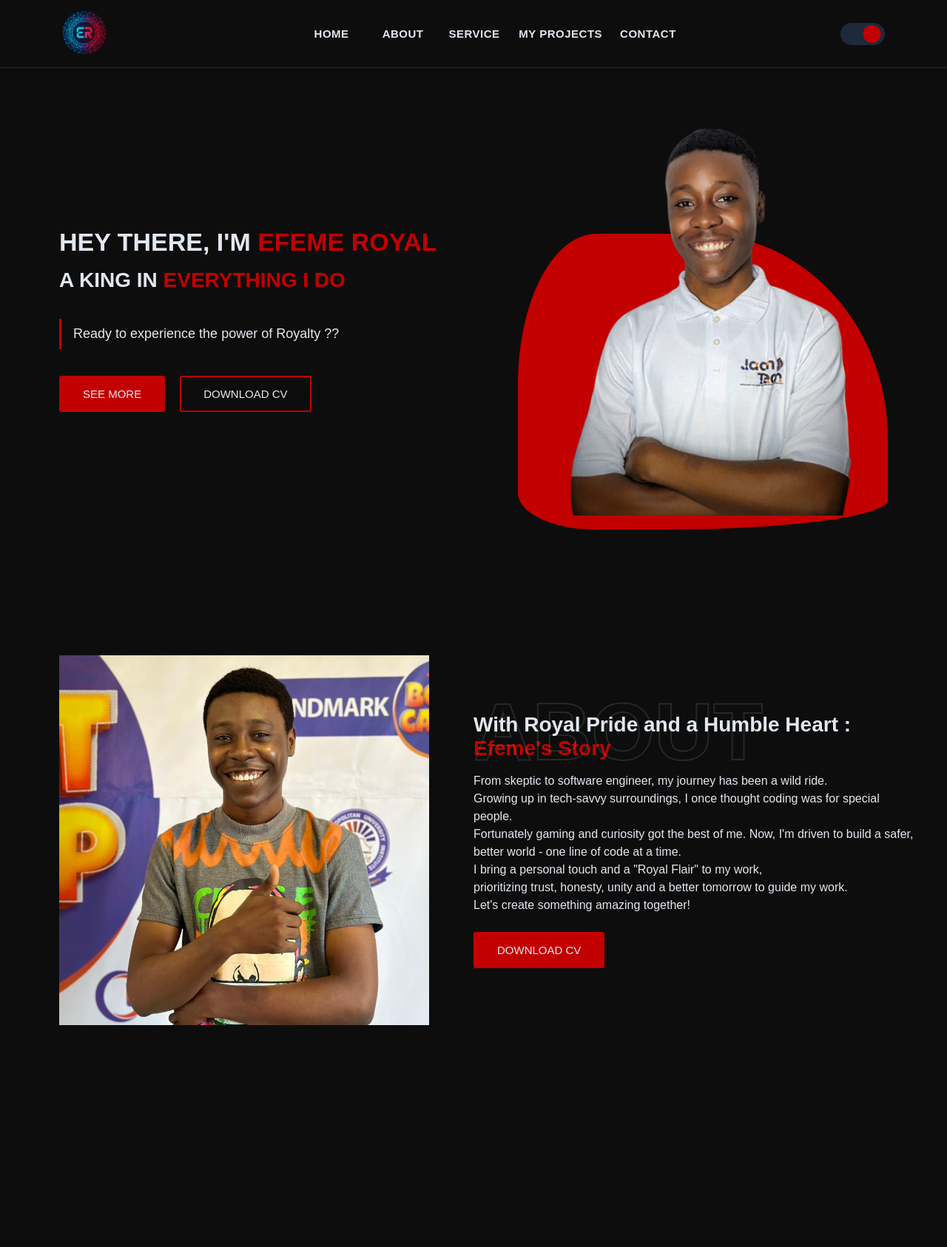
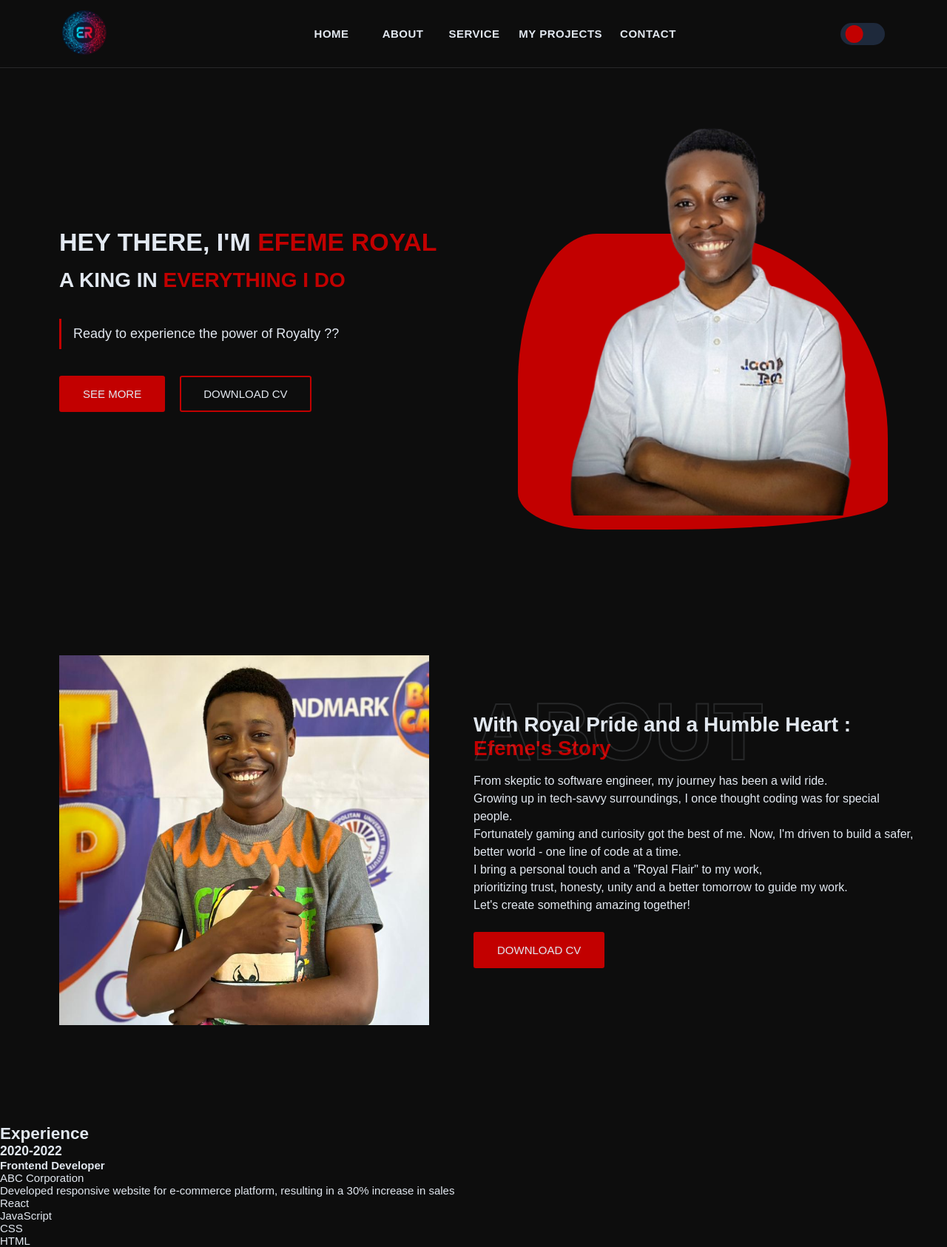
Before and after one commit to efemeroyal/myPortfolio, a React (Create React App) app: page / in a window 1280 px wide. Shown: the whole page at 74% size. Before the commit the page ends 1520 px from the top, so only its background shows below. Built offline with nearby package versions, Linux system fonts and the light colour scheme.

Commit message:
Portfolio ^v1.0.1 successfully pushed

```diff
--- a/src/App.css
+++ b/src/App.css
@@ -85,7 +85,7 @@ header .logo {
 
 h2::before {
   position: absolute;
-  content: attr(data-bgText);
+  content: attr(data-bgtext);
   width: max-content;
   height: max-content;
   font-size: 11rem;
--- a/src/App.js
+++ b/src/App.js
@@ -2,13 +2,30 @@ import "./App.css";
 import NavBar from "./components/NavBar";
 import Hero from "./components/Hero";
 import About from "./components/About";
+import { useEffect, useState } from "react";
+import Experiences from "./components/Experiences";
 
 export default function App() {
+  const [theme, setTheme] = useState("dark");
+
+  useEffect(
+    function () {
+      document.body.className = theme;
+    },
+    [theme]
+  );
+
+  const toggleTheme = () => {
+    setTheme(theme === "light" ? "dark" : "light");
+    document.querySelector(".theme-toggler").classList.toggle("active");
+  };
+
   return (
     <div className="App">
-      <NavBar />
+      <NavBar switchTheme={toggleTheme} />
       <Hero />
       <About />
+      <Experiences />
     </div>
   );
 }
--- a/src/components/About.js
+++ b/src/components/About.js
@@ -8,7 +8,7 @@ function About() {
       </div>
 
       <div className="right">
-        <h2 data-bgText="ABOUT">
+        <h2 data-bgtext="ABOUT">
           With Royal Pride and a Humble Heart : <br />
           <span className="highlight">Efeme's Story</span>
         </h2>
--- /dev/null
+++ b/src/components/Experiences.js
@@ -0,0 +1,34 @@
+function Experiences() {
+  const experiences = [
+    {
+      dateRange: "2020-2022",
+      jobTitle: "Frontend Developer",
+      company: "ABC Corporation",
+      description:
+        "Developed responsive website for e-commerce platform, resulting in a 30% increase in sales",
+      skills: ["React", "JavaScript", "CSS", "HTML"],
+    },
+    // Add more experiences here
+  ];
+
+  return (
+    <div className="timeline">
+      <h2>Experience</h2>
+      {experiences.map((experience, index) => (
+        <div key={index} className="timeline-item">
+          <h3>{experience.dateRange}</h3>
+          <h4>{experience.jobTitle}</h4>
+          <p>{experience.company}</p>
+          <p>{experience.description}</p>
+          <ul>
+            {experience.skills.map((skill, index) => (
+              <li key={index}>{skill}</li>
+            ))}
+          </ul>
+        </div>
+      ))}
+    </div>
+  );
+}
+
+export default Experiences;
--- a/src/components/NavBar.js
+++ b/src/components/NavBar.js
@@ -1,4 +1,4 @@
-function NavBar() {
+function NavBar({ switchTheme }) {
   return (
     <header>
       <div className="logo">
@@ -27,7 +27,7 @@ function NavBar() {
         </ul>
       </nav>
 
-      <div className="theme-toggler active"></div>
+      <div className="theme-toggler" onClick={switchTheme}></div>
 
       <div className="menu">
         <span></span>
```
